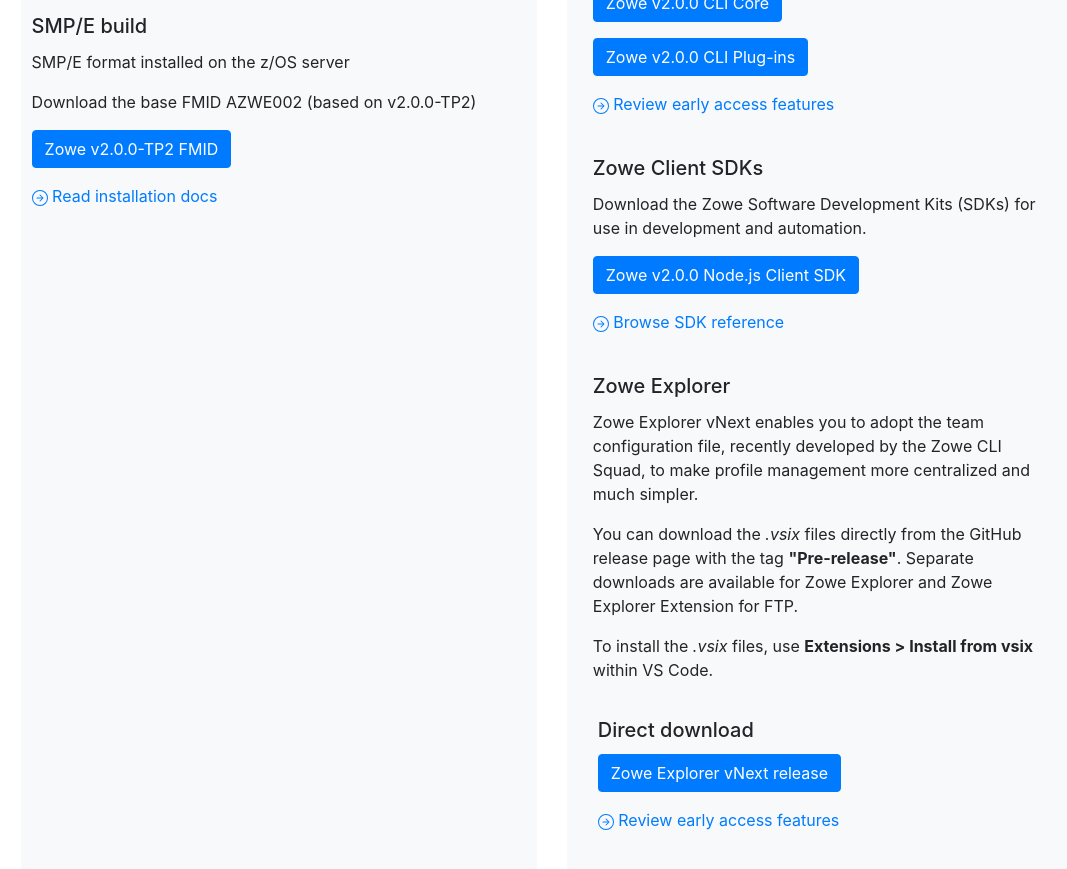
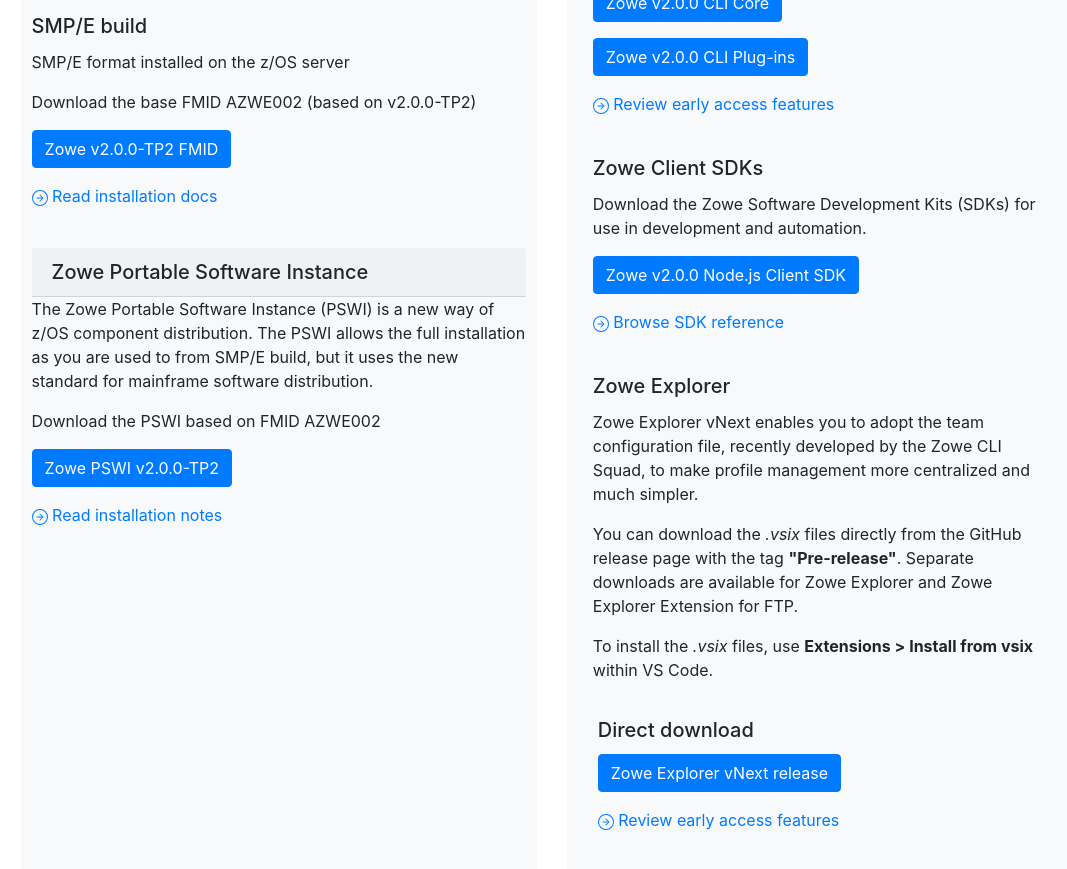
Before and after one commit to zowe/zowe.github.io, a Jekyll site: the page built from download.md, in a window 1280 px wide and 900 px high, scrolled down 2089 px. Shown: the top 869 px of the window, without its empty margins (69-1136 px from the left). Built offline with Jekyll 4.4.1, drawn with Linux system fonts in a browser that asks for light colours; our own code applies the rules of GitHub Pages for plain Markdown files.

Commit message:
Update PSWI links for V2
Signed-off-by: vlameli <75256335+vlameli@users.noreply.github.com>

```diff
--- a/_config.yml
+++ b/_config.yml
@@ -110,6 +110,7 @@
 v2_pax_preview_url: https://zowe.jfrog.io/zowe/libs-release-local/org/zowe/2.0.0-TP2/zowe-2.0.0-TP2.pax
 v2_zos_component_install_doc_url: https://deploy-preview-1961--zowe-docs-master.netlify.app/stable/user-guide/install-zos
 v2_smpe_download_url: https://zowe.jfrog.io/zowe/libs-release-local/org/zowe/2.0.0-TP2/zowe-smpe-2.0.0-TP2.zip
+v2_pswi_download_url: https://zowe.jfrog.io/zowe/libs-release-local/org/zowe/2.0.0-TP2/zowe-PSWI-2.0.0-TP2.pax.Z
 v2_containerization_download_url: https://zowe.jfrog.io/zowe/libs-release-local/org/zowe/2.0.0-TP2/zowe-containerization-2.0.0-TP2.zip
 v2_containerization_install_doc_url: https://deploy-preview-1961--zowe-docs-master.netlify.app/stable/user-guide/k8s-introduction
 
--- a/download.md
+++ b/download.md
@@ -181,6 +181,20 @@
               <a href="{{ site.v2_zos_component_install_doc_url }}" class="card-link">
               <svg width="1em" height="1em" viewBox="0 0 16 16" class="bi bi-arrow-right-circle" fill="currentColor" xmlns="http://www.w3.org/2000/svg"> <path fill-rule="evenodd" d="M8 15A7 7 0 1 0 8 1a7 7 0 0 0 0 14zm0 1A8 8 0 1 0 8 0a8 8 0 0 0 0 16z"/> <path fill-rule="evenodd" d="M7.646 11.354a.5.5 0 0 1 0-.708L10.293 8 7.646 5.354a.5.5 0 1 1 .708-.708l3 3a.5.5 0 0 1 0 .708l-3 3a.5.5 0 0 1-.708 0z"/> <path fill-rule="evenodd" d="M4.5 8a.5.5 0 0 1 .5-.5h5a.5.5 0 0 1 0 1H5a.5.5 0 0 1-.5-.5z"/></svg>
               Read installation docs
+              </a>
+            </div>
+          </div>
+          </div>
+          <div class="row">
+          <div class="card-body">
+            <h5 class="card-header" id="zowe-pswi">Zowe Portable Software Instance</h5>
+            <p class="card-text">The Zowe Portable Software Instance (PSWI) is a new way of z/OS component distribution. The PSWI allows the full installation as you are used to from SMP/E build, but it uses the new standard for mainframe software distribution.</p>
+            <p class="card-text">Download the PSWI based on FMID AZWE002</p>
+            <p><a class="btn btn-primary" href="{{ site.v2_pswi_download_url }}">Zowe PSWI v2.0.0-TP2</a></p>
+            <div>
+              <a href="{{ site.v2_zos_component_install_doc_url }}" class="card-link">
+              <svg width="1em" height="1em" viewBox="0 0 16 16" class="bi bi-arrow-right-circle" fill="currentColor" xmlns="http://www.w3.org/2000/svg"> <path fill-rule="evenodd" d="M8 15A7 7 0 1 0 8 1a7 7 0 0 0 0 14zm0 1A8 8 0 1 0 8 0a8 8 0 0 0 0 16z"/> <path fill-rule="evenodd" d="M7.646 11.354a.5.5 0 0 1 0-.708L10.293 8 7.646 5.354a.5.5 0 1 1 .708-.708l3 3a.5.5 0 0 1 0 .708l-3 3a.5.5 0 0 1-.708 0z"/> <path fill-rule="evenodd" d="M4.5 8a.5.5 0 0 1 .5-.5h5a.5.5 0 0 1 0 1H5a.5.5 0 0 1-.5-.5z"/></svg>
+              Read installation notes
               </a>
             </div>
           </div>
```
